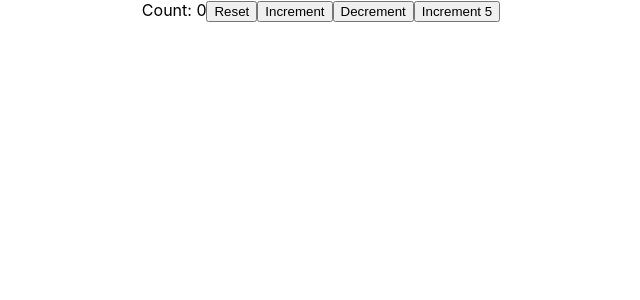
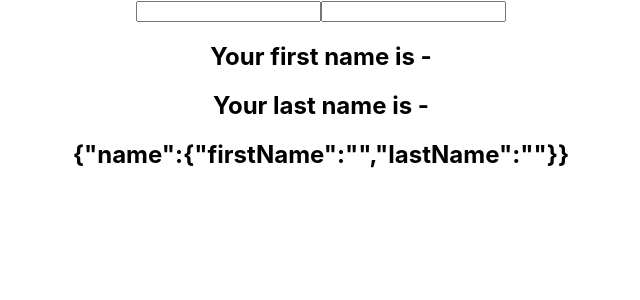
Before and after one commit to GuilhermeFDiniz/codevolution-course, a React (Create React App) app in the folder react-hooks/: page / in a window 1280 px wide. Shown: the top 300 px of the page, without its empty margins (319-959 px from the left). Built offline with nearby package versions, Linux system fonts and the light colour scheme.

Commit message:
Counter using useState with objects

```diff
--- a/react-hooks/src/App.js
+++ b/react-hooks/src/App.js
@@ -1,12 +1,13 @@
 import logo from './logo.svg';
 import './App.css';
-import HookCounterTwo from './components/HookCounterTwo';
+import HookCounterThree from './components/HookCounterThree';
+
 
 
 function App() {
   return (
     <div className="App">
-      <HookCounterTwo/>
+      <HookCounterThree/>
     </div>
   );
 }
--- /dev/null
+++ b/react-hooks/src/components/HookCounterThree.js
@@ -0,0 +1,16 @@
+import React, {useState} from 'react'
+
+function HookCounterThree() {
+  const [name, setName] = useState({firstName: '', lastName: ''})
+  return (
+    <form>
+      <input type="text" value={name.firstName} onChange={e => setName({...name, firstName: e.target.value})}></input>
+      <input type="text" value={name.lastName} onChange={e => setName({... name, lastName: e.target.value})}></input>
+      <h2>Your first name is - {name.firstName}</h2>
+      <h2>Your last name is - {name.lastName}</h2>
+      <h2>{JSON.stringify({name})}</h2>
+    </form>
+  )
+}
+
+export default HookCounterThree
```
